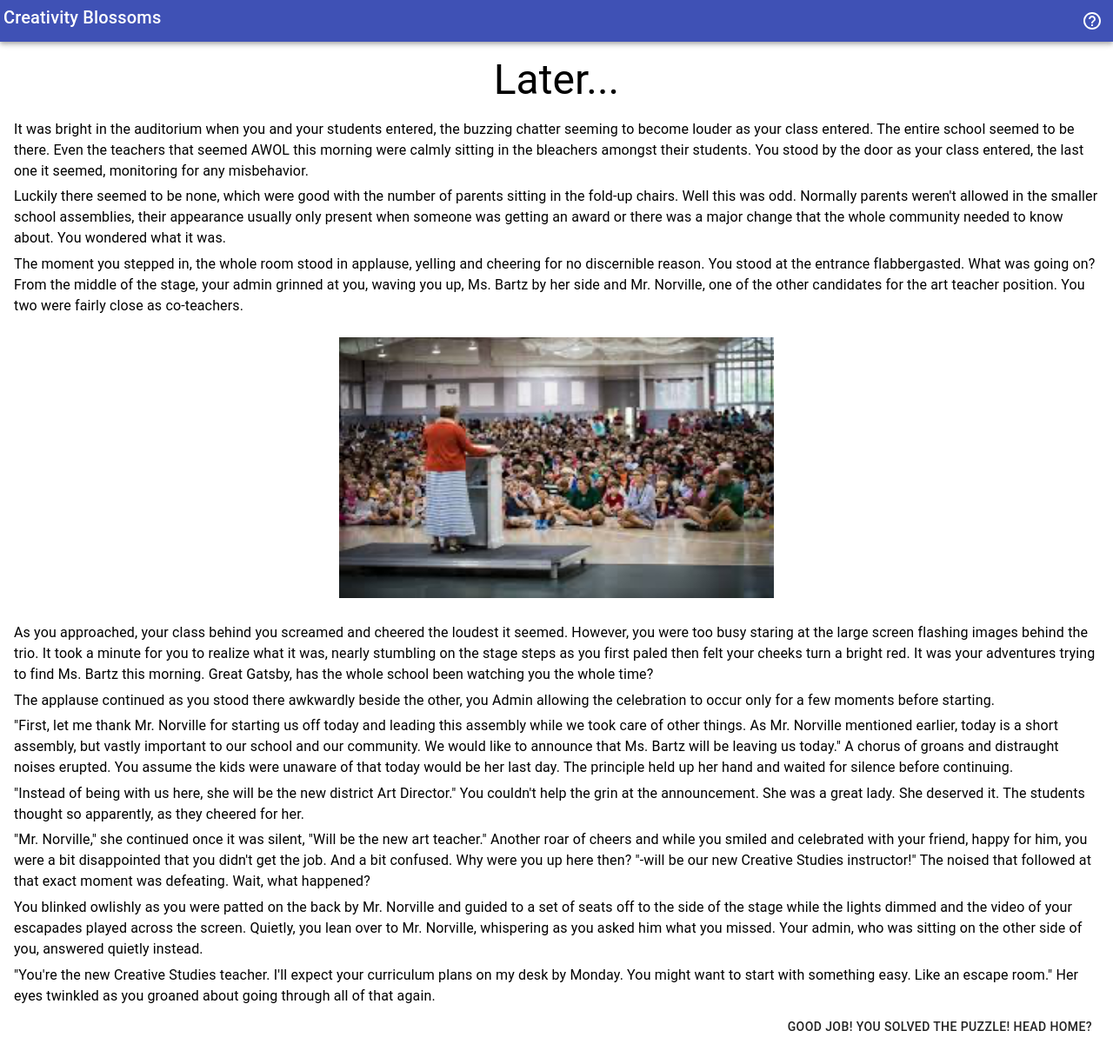
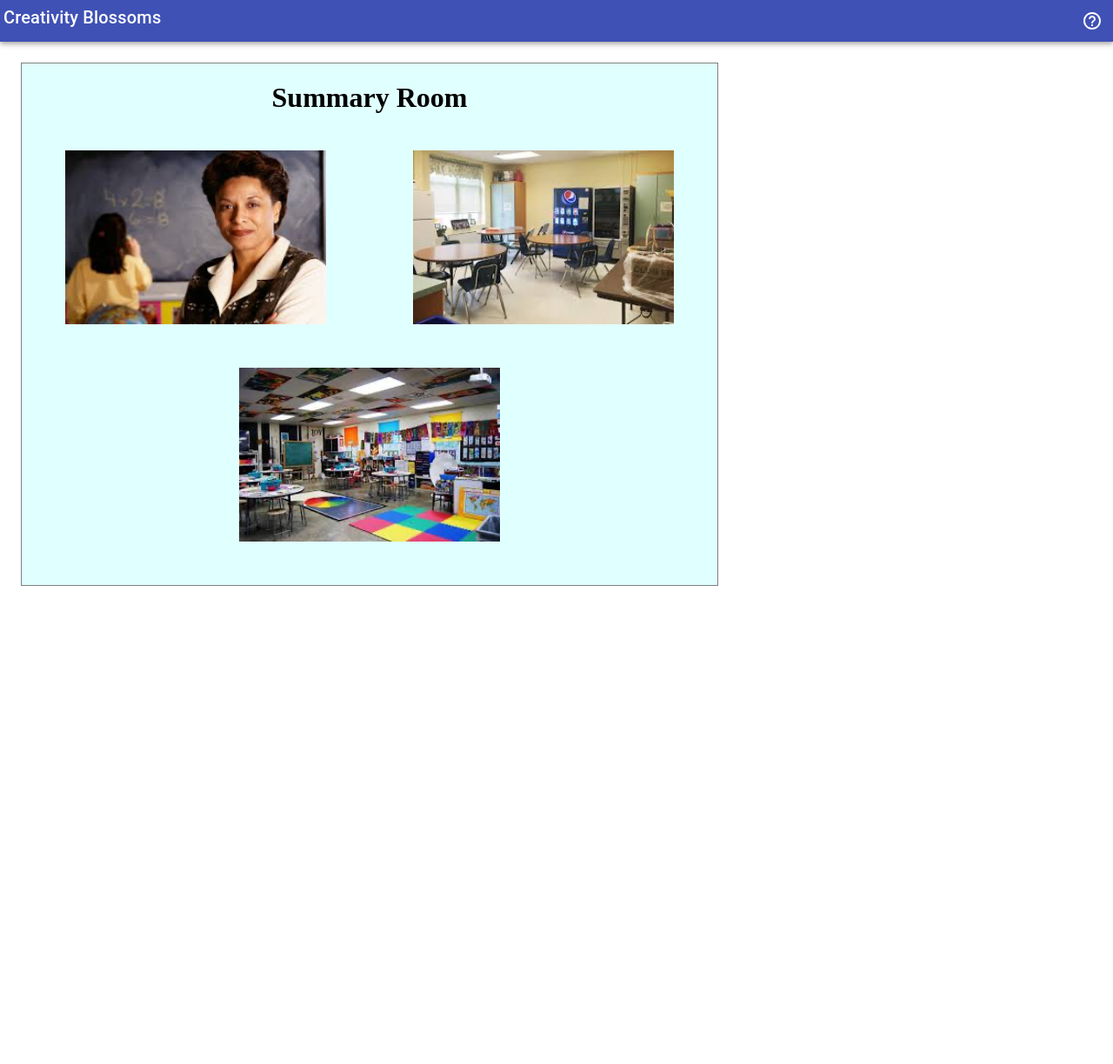
Before and after one commit to jettlin/teach-aide, a Next.js app: page /game in a window 1280 px wide. Shown: the top 1224 px of the page at 87% size. After the commit the page ends 800 px from the top, so only its background shows below. Built offline with nearby package versions, Linux system fonts and the light colour scheme.

Commit message:
Bug squashing

```diff
--- a/components/gamescreen.js
+++ b/components/gamescreen.js
@@ -21,6 +21,10 @@ const BackButton = styled.div`
   width: 50px;
   height: 50px;
 
+  &:hover {
+    cursor: pointer;
+  }
+
   & .MuiSvgIcon-root {
     width: 100%;
     height: 100%;
@@ -34,6 +38,10 @@ const ForwardButton = styled.div`
   right: 24px;
   width: 50px;
   height: 50px;
+
+  &:hover {
+    cursor: pointer;
+  }
 
   & .MuiSvgIcon-root {
     width: 100%;
--- a/components/rooms/assembly.js
+++ b/components/rooms/assembly.js
@@ -18,7 +18,7 @@ const Container = styled.div`
   margin-bottom: 24px;
 `;
 
-const Assembly = () => (
+const Assembly = ({ onReset }) => (
   <Body>
     <CenterText variant="h3" gutterBottom>Later...</CenterText>
     <Typography gutterBottom>
@@ -46,7 +46,7 @@ const Assembly = () => (
       "Instead of being with us here, she will be the new district Art Director." You couldn't help the grin at the announcement. She was a great lady. She deserved it. The students thought so apparently, as they cheered for her.
     </Typography>
     <Typography gutterBottom>
-      "Mr. Norville," she continued once it was silent, "Will be the new art teacher." Another roar of cheers and while you smiled and celebrated with your friend, happy for him, you were a bit disappointed that you didn't get the job. And a bit confused. Why were you up here then? "-will be our new Creative Studies instructor!" The noised that followed at that exact moment was defeating. Wait, what happened?
+      "Mr. Norville," she continued once it was silent, "Will be the new art teacher." Another roar of cheers and while you smiled and celebrated with your friend, happy for him, you were a bit disappointed that you didn't get the job. And a bit confused. Why were you up here then? "-will be our new Creative Studies instructor!" The noise that followed at that exact moment was deafening. Wait, what happened?
     </Typography>
     <Typography gutterBottom>
       You blinked owlishly as you were patted on the back by Mr. Norville and guided to a set of seats off to the side of the stage while the lights dimmed and the video of your escapades played across the screen. Quietly, you lean over to Mr. Norville, whispering as you asked him what you missed. Your admin, who was sitting on the other side of you, answered quietly instead.
@@ -55,7 +55,7 @@ const Assembly = () => (
       "You're the new Creative Studies teacher. I'll expect your curriculum plans on my desk by Monday. You might want to start with something easy. Like an escape room." Her eyes twinkled as you groaned about going through all of that again.
     </Typography>
     <Typography gutterBottom align="right">
-      <Button href="/story">
+      <Button onClick={onReset}>
         Good job! You solved the puzzle! Head home?
       </Button>
     </Typography>
--- a/components/rooms/classroom/bins.js
+++ b/components/rooms/classroom/bins.js
@@ -63,7 +63,7 @@ const Bins = ({ onBack = () => { }, onClick = (_spot) => { }, completed = [] })
         <Bin data-top="450px" data-left="465px" onClick={() => setShowDialog('blue')}>
           {completed.includes('blue') && <CheckCircleOutline />}
         </Bin>
-        <Bin data-top="225px" data-left="535px" onClick={() => setShowDialog('purple')}>
+        <Bin data-top="315px" data-left="535px" onClick={() => setShowDialog('purple')}>
           {completed.includes('purple') && <CheckCircleOutline />}
         </Bin>
       </Screen>
--- a/pages/game.js
+++ b/pages/game.js
@@ -1,16 +1,20 @@
-import { useState } from "react";
+import { useEffect, useState } from "react";
 import { Typography } from '@material-ui/core';
+import { useRouter } from 'next/router';
 
 import * as Rooms from '../components/rooms';
 import Dialog from '../components/dialog';
 
+const defaultFound = {
+  admin: { found: [], max: 1 },
+  class: { found: [], max: 10 },
+  lounge: { found: [], max: 3 },
+};
+
 const Game = () => {
   const [curRoom, setCurRoom] = useState('summary');
-  const [found, updateFound] = useState({
-    admin: { found: [], max: 1 },
-    class: { found: [], max: 10 },
-    lounge: { found: [], max: 3 },
-  });
+  const [found, updateFound] = useState(defaultFound);
+  const router = useRouter();
 
   const updateRoom = (name, spot) => {
     if (found[name].found.includes(spot)) return;
@@ -21,7 +25,13 @@ const Game = () => {
     updateFound(updated);
   }
 
+  const handleReset = () => {
+    updateFound(defaultFound);
+    router.push('/story');
+  };
+
   const completedRooms = Object.keys(found).filter(i => found[i].found.length === found[i].max);
+  if (completedRooms.length < Object.keys(found).length && curRoom === 'assembly') setCurRoom('summary');
 
   let onNext = null;
   if (completedRooms.length === Object.keys(found).length) onNext = () => setCurRoom('closet');
@@ -33,8 +43,8 @@ const Game = () => {
     display = <Rooms.Lounge completed={found.lounge.found} onClick={updateRoom} onBack={() => setCurRoom('summary')} />;
   if (curRoom === 'closet')
     display = <Rooms.Closet onNext={() => setCurRoom('assembly')} />;
-  if (curRoom === 'assembly');
-    display = <Rooms.Assembly />;
+  if (curRoom === 'assembly')
+    display = <Rooms.Assembly onReset={handleReset} />;
 
   const handleAdminDialog = () => {
     updateRoom('admin', 'all');
```
